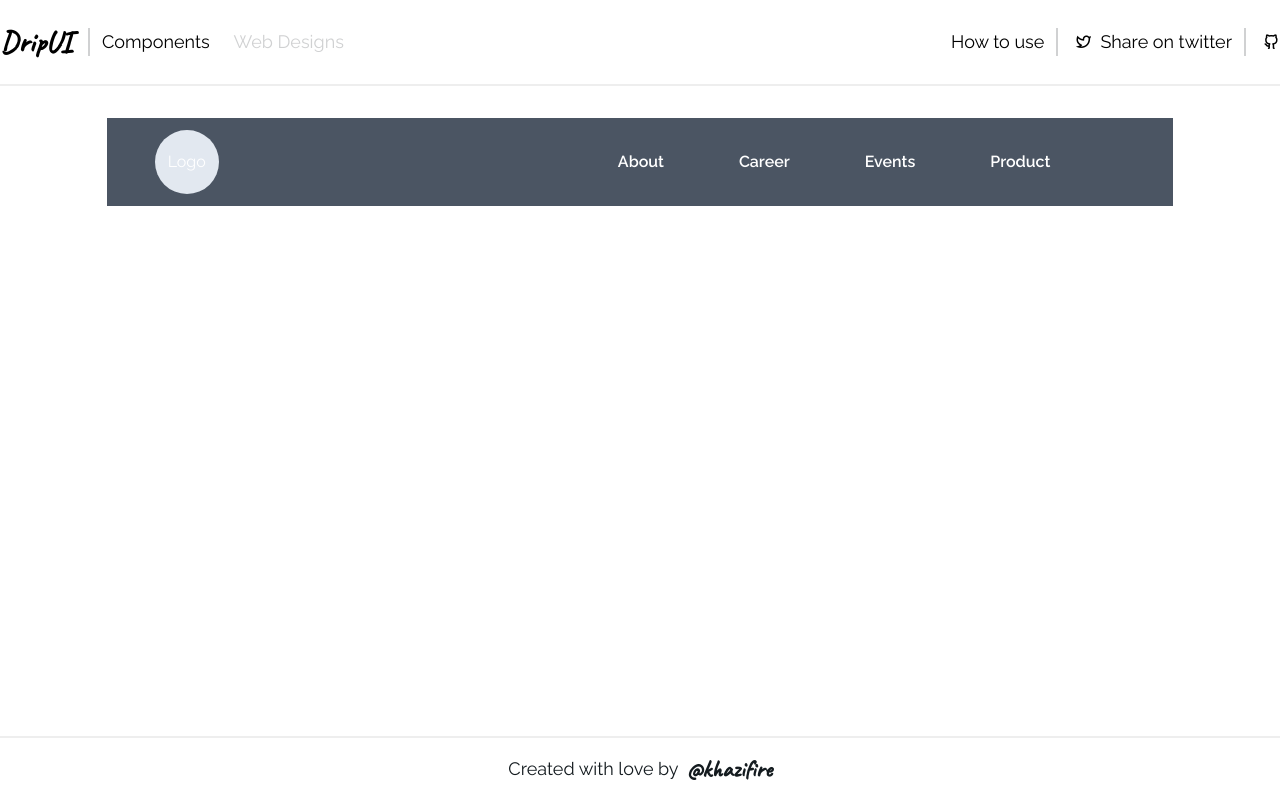
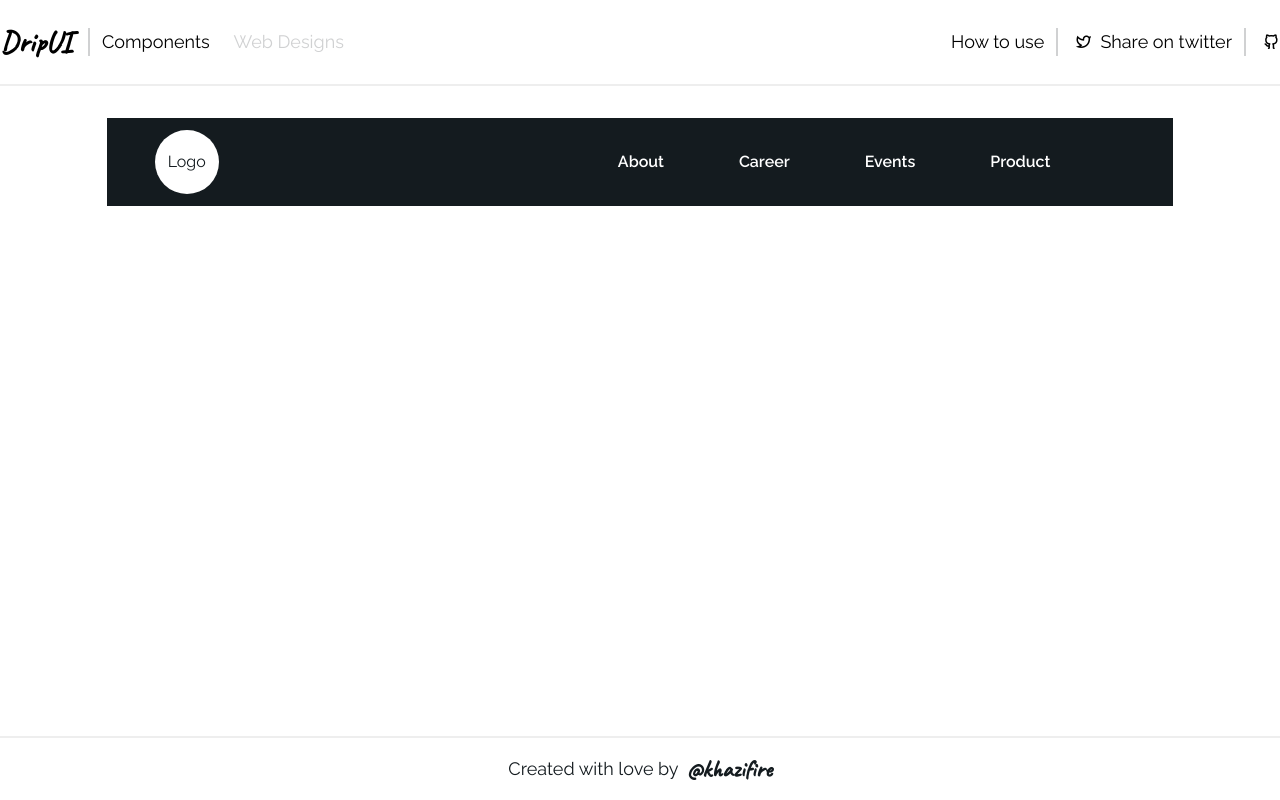
Before and after one commit to khazifire/DripUI, a Next.js app: page /test in a window 1280 px wide. Built offline with nearby package versions, Linux system fonts and the light colour scheme.

Commit message:
created testing page

```diff
--- a/pages/test.js
+++ b/pages/test.js
@@ -3,9 +3,9 @@ import Link from "next/link";
 export default function Test() {
   return (
     <>
-      <nav className="flex justify-between items-center relative bg-gray-600 py-3 lg:px-12 px-6 text-white w-10/12 mx-auto">
+      <nav className="flex justify-between items-center relative bg-drip-black py-3 lg:px-12 px-6 text-white w-10/12 mx-auto">
         <input type={"checkbox"} id="check" className="hidden peer" />
-        <div className="w-16 h-16 basis-16 rounded-full bg-slate-200 flex items-center justify-center">
+        <div className="w-16 h-16 basis-16 rounded-full bg-white text-drip-black flex items-center justify-center">
           Logo
         </div>
               <ul className="lg:flex lg:translate-x-0 lg:peer-checked:static absolute lg:static -translate-x-[100vh] lg:basis-3/5 justify-evenly font-bold peer-checked:translate-x-0 top-[88px] transition-transform duration-500 left-0 right-0  bg-black lg:bg-transparent">
```
